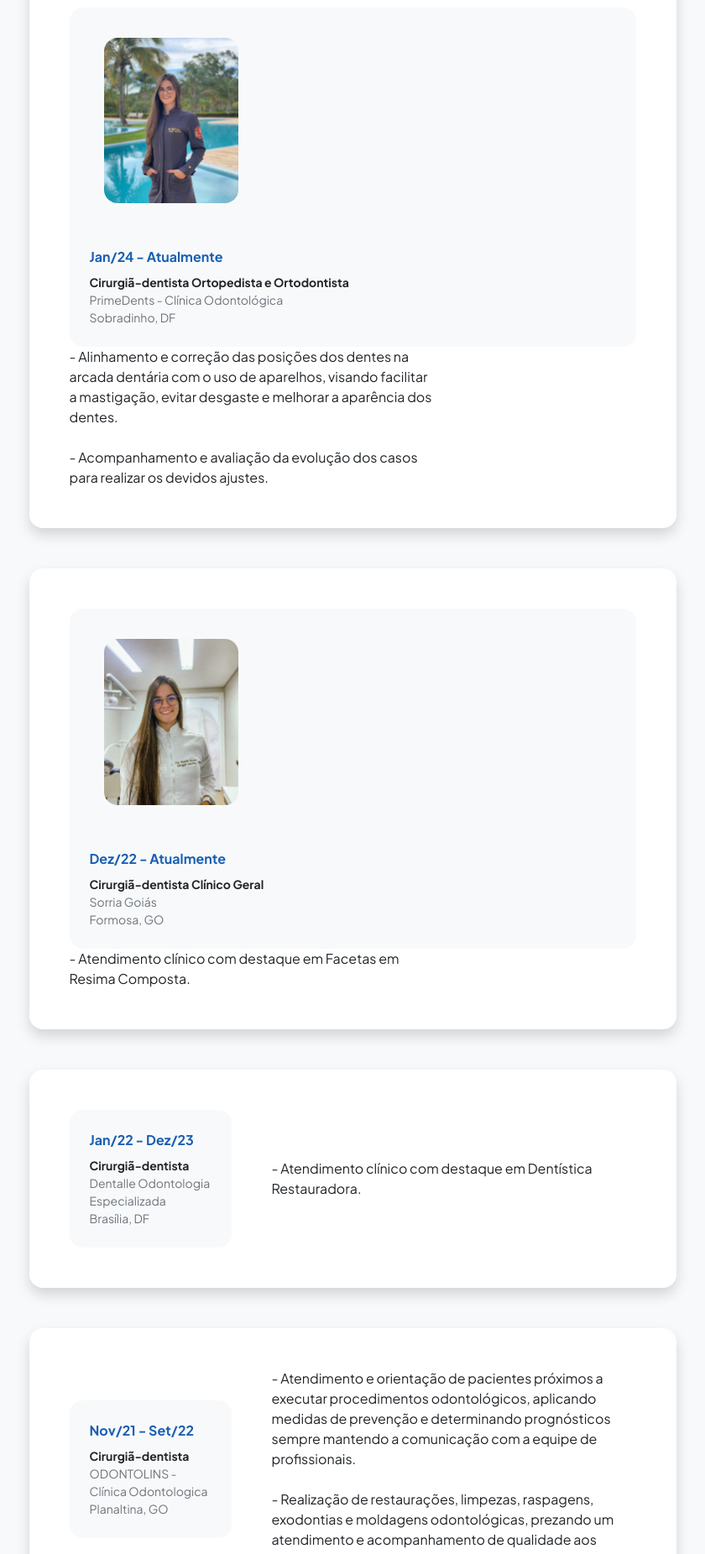
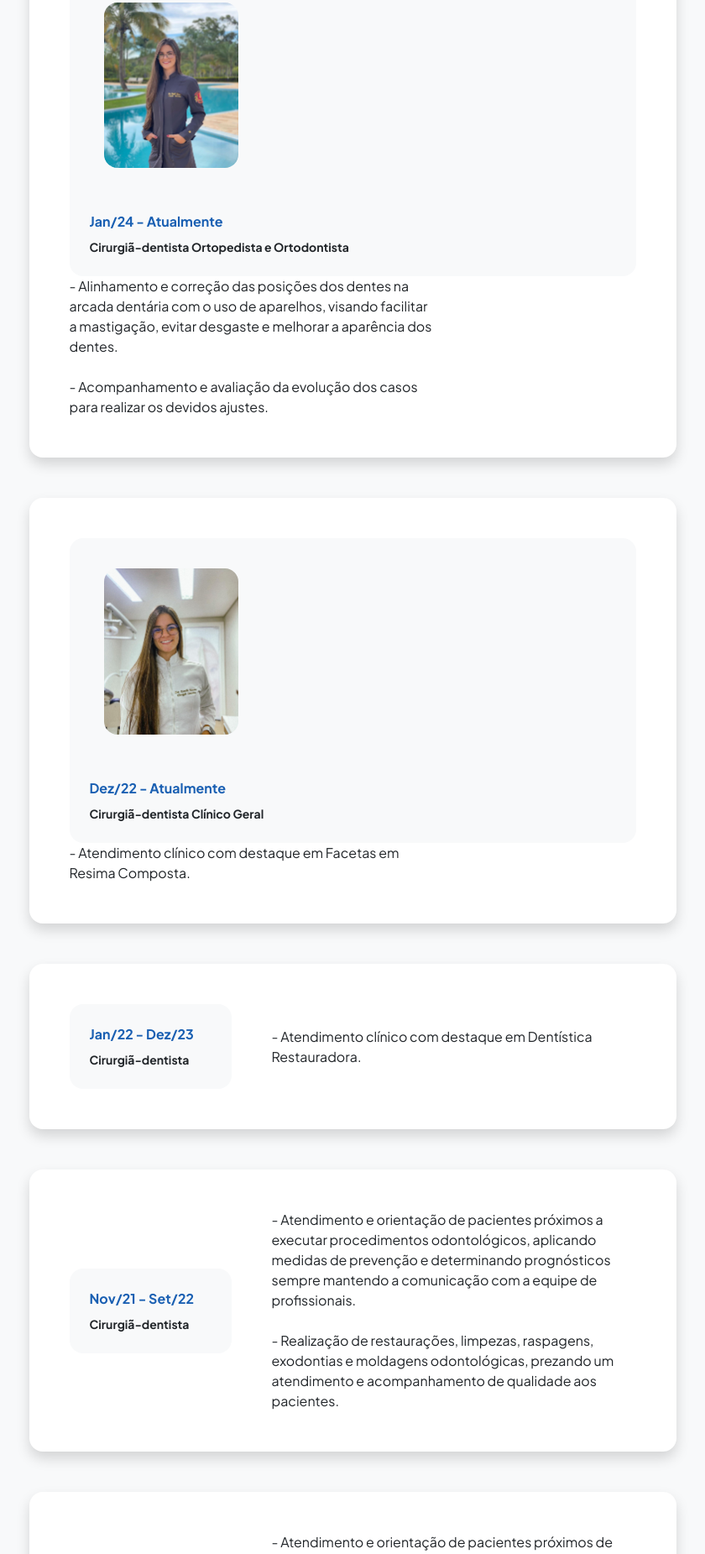
Before and after one commit to rabelojp/kamilla_oficial, a plain HTML site: page resume.html in a window 1280 px wide. Shown: the part 949-2800 px from the top of the page at 84% size, without its empty margins (220-1060 px from the left). Drawn offline with nearby package versions, Linux system fonts and the light colour scheme.

Commit message:
v1.1 (sem clínicas)

```diff
--- a/resume.html
+++ b/resume.html
@@ -54,8 +54,6 @@
                                                 <div><img style="transform: translate(-15px, -20px); width: 10rem; border-radius: 1rem; margin:2rem;" src="images/image1.jpg" alt=""></div>
                                                 <div class="text-blue fw-bolder mb-2">Jan/24 - Atualmente</div>
                                                 <div class="small fw-bolder">Ortodontista</div>
-                                                <div class="small text-muted">Orthopride</div>
-                                                <div class="small text-muted">Planaltina, GO</div>
                                             </div>
                                         </div>
                                         <div class="col-lg-8"><div>
@@ -72,8 +70,6 @@
                                                 <div><img style="transform: translate(-15px, -20px); width: 10rem; border-radius: 1rem; margin:2rem;" src="images/image2.jpg" alt=""></div>
                                                 <div class="text-blue fw-bolder mb-2">Jan/24 - Atualmente</div>
                                                 <div class="small fw-bolder">Cirurgiã-dentista Ortopedista e Ortodontista</div>
-                                                <div class="small text-muted">PrimeDents - Clínica Odontológica</div>
-                                                <div class="small text-muted">Sobradinho, DF</div>
                                             </div>
                                         </div>
                                         <div class="col-lg-8"><div> -
@@ -92,8 +88,6 @@
                                                 <div><img style="transform: translate(-15px, -20px); width: 10rem; border-radius: 1rem; margin:2rem;" src="images/image3.jpg" alt=""></div>
                                                 <div class="text-blue fw-bolder mb-2">Dez/22 - Atualmente</div>
                                                 <div class="small fw-bolder">Cirurgiã-dentista Clínico Geral</div>
-                                                <div class="small text-muted">Sorria Goiás</div>
-                                                <div class="small text-muted">Formosa, GO</div>
                                             </div>
                                         </div>
                                         <div class="col-lg-8"><div> - Atendimento clínico com destaque em Facetas em Resima Composta.</div></div>
@@ -108,8 +102,6 @@
                                             <div class="bg-light p-4 rounded-4">
                                                 <div class="text-blue fw-bolder mb-2">Jan/22 - Dez/23</div>
                                                 <div class="small fw-bolder">Cirurgiã-dentista</div>
-                                                <div class="small text-muted">Dentalle Odontologia Especializada</div>
-                                                <div class="small text-muted">Brasília, DF</div>
                                             </div>
                                         </div>
                                         <div class="col-lg-8"><div> - Atendimento clínico com destaque em Dentística Restauradora. </div></div>
@@ -124,8 +116,6 @@
                                             <div class="bg-light p-4 rounded-4">
                                                 <div class="text-blue fw-bolder mb-2">Nov/21 - Set/22</div>
                                                 <div class="small fw-bolder">Cirurgiã-dentista</div>
-                                                <div class="small text-muted">ODONTOLINS - Clínica Odontologica</div>
-                                                <div class="small text-muted">Planaltina, GO</div>
                                             </div>
                                         </div>
                                         <div class="col-lg-8"><div> - Atendimento e orientação de pacientes próximos a executar procedimentos
@@ -146,8 +136,6 @@
                                             <div class="bg-light p-4 rounded-4">
                                                 <div class="text-blue fw-bolder mb-2">Jun/21 - Nov/21</div>
                                                 <div class="small fw-bolder">Cirurgiã-dentista</div>
-                                                <div class="small text-muted">VitaDent - Clínica Odontológica</div>
-                                                <div class="small text-muted">Planaltina, GO</div>
                                             </div>
                                         </div>
                                         <div class="col-lg-8"><div> - Atendimento e orientação de pacientes próximos de executar procedimentos
```
